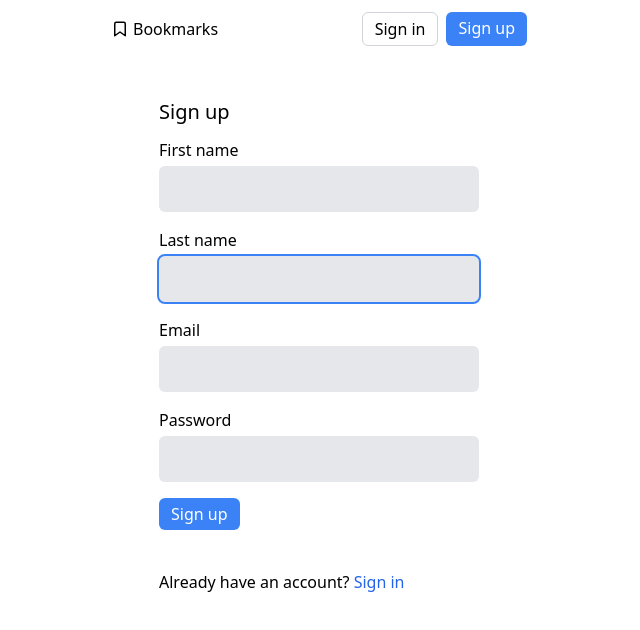
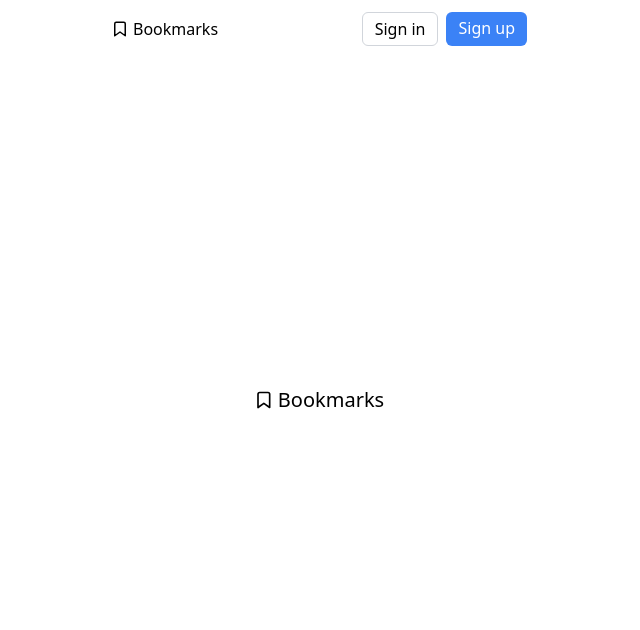
Before and after one commit to tomek-ch/bookmarks, a Next.js app: page /register in a window 1280 px wide. Shown: the top 630 px of the page, without its empty margins (321-961 px from the left). Built offline with nearby package versions, Linux system fonts and the light colour scheme; no server answers.

Commit message:
Display logo with text on splash screen

```diff
--- /dev/null
+++ b/components/common/Logo.tsx
@@ -0,0 +1,14 @@
+import { BookMarkIcon } from "../icons/BookMarkIcon";
+
+interface LogoProps {
+  large?: boolean;
+}
+
+export const Logo = ({ large }: LogoProps) => {
+  return (
+    <h1 className={`flex gap-1 items-center ${large ? "text-xl" : ""}`}>
+      <BookMarkIcon {...(large ? { size: 20 } : {})} />
+      Bookmarks
+    </h1>
+  );
+};
--- a/components/common/SplashScreen.tsx
+++ b/components/common/SplashScreen.tsx
@@ -1,9 +1,9 @@
-import { BookMarkIcon } from "../icons/BookMarkIcon";
+import { Logo } from "./Logo";
 
 export const SplashScreen = () => {
   return (
-    <div className="h-max w-max grid place-content-center">
-      <BookMarkIcon />
+    <div className="bg-white absolute top-1/2 left-1/2 -translate-x-1/2 -translate-y-1/2">
+      <Logo large />
     </div>
   );
 };
--- a/components/icons/BookMarkIcon.tsx
+++ b/components/icons/BookMarkIcon.tsx
@@ -1,9 +1,9 @@
-export const BookMarkIcon = () => {
+export const BookMarkIcon = ({ size = 18 }) => {
   return (
     <svg
       xmlns="http://www.w3.org/2000/svg"
-      width="18"
-      height="18"
+      width={size}
+      height={size}
       viewBox="0 0 24 24"
       fill="none"
       stroke="currentColor"
--- a/components/layout/Header.tsx
+++ b/components/layout/Header.tsx
@@ -1,5 +1,5 @@
 import Link from "next/link";
-import { BookMarkIcon } from "../icons/BookMarkIcon";
+import { Logo } from "../common/Logo";
 import { UserNav } from "../layout/UserNav";
 
 export const Header = () => {
@@ -7,10 +7,7 @@ export const Header = () => {
     <header className="py-3 items-center flex justify-between">
       <Link href="/">
         <a className="block hover:text-blue-600 active:scale-95 transition-all">
-          <h1 className="flex gap-1 items-center">
-            <BookMarkIcon />
-            Bookmarks
-          </h1>
+          <Logo />
         </a>
       </Link>
       <UserNav />
```
